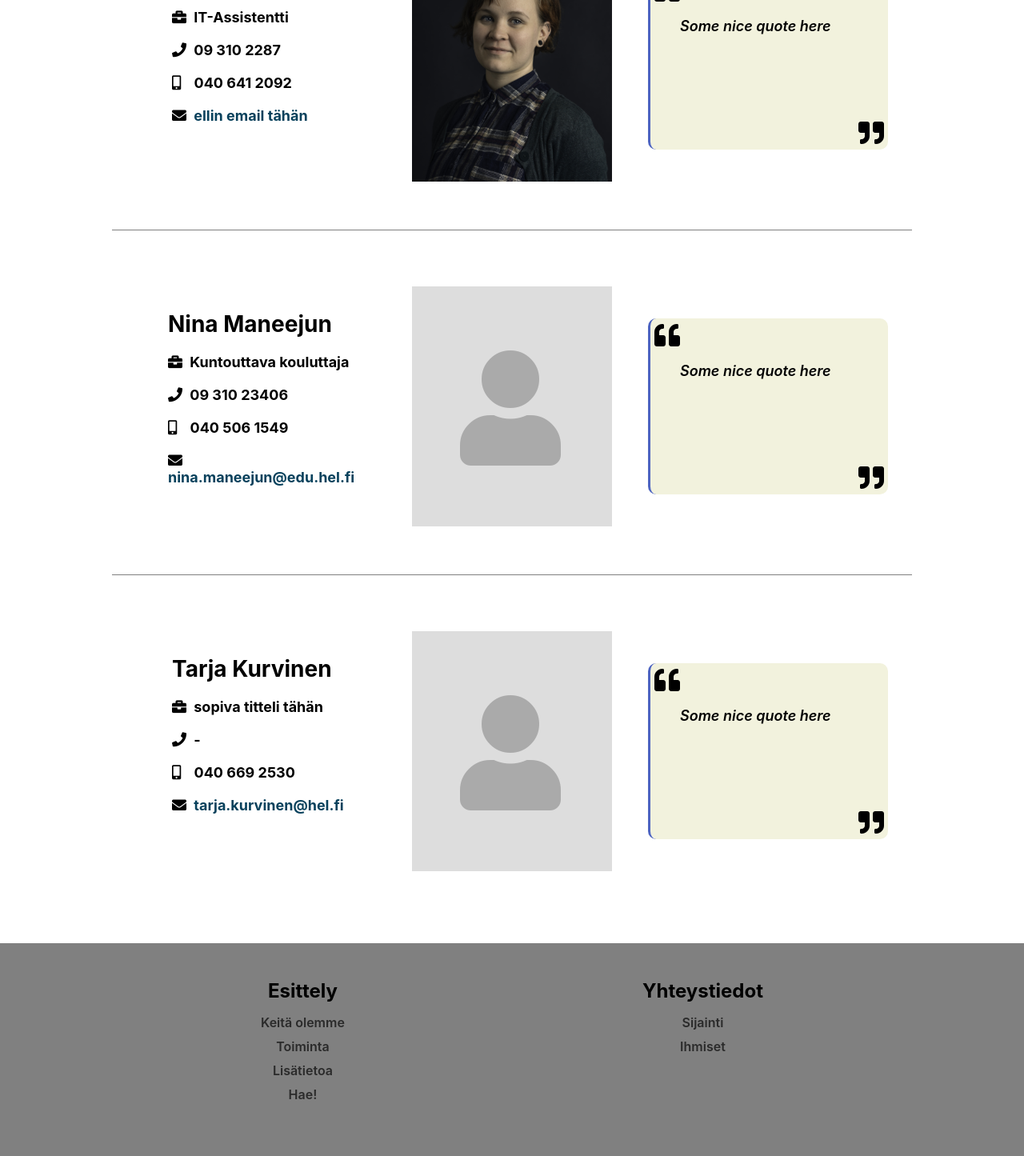
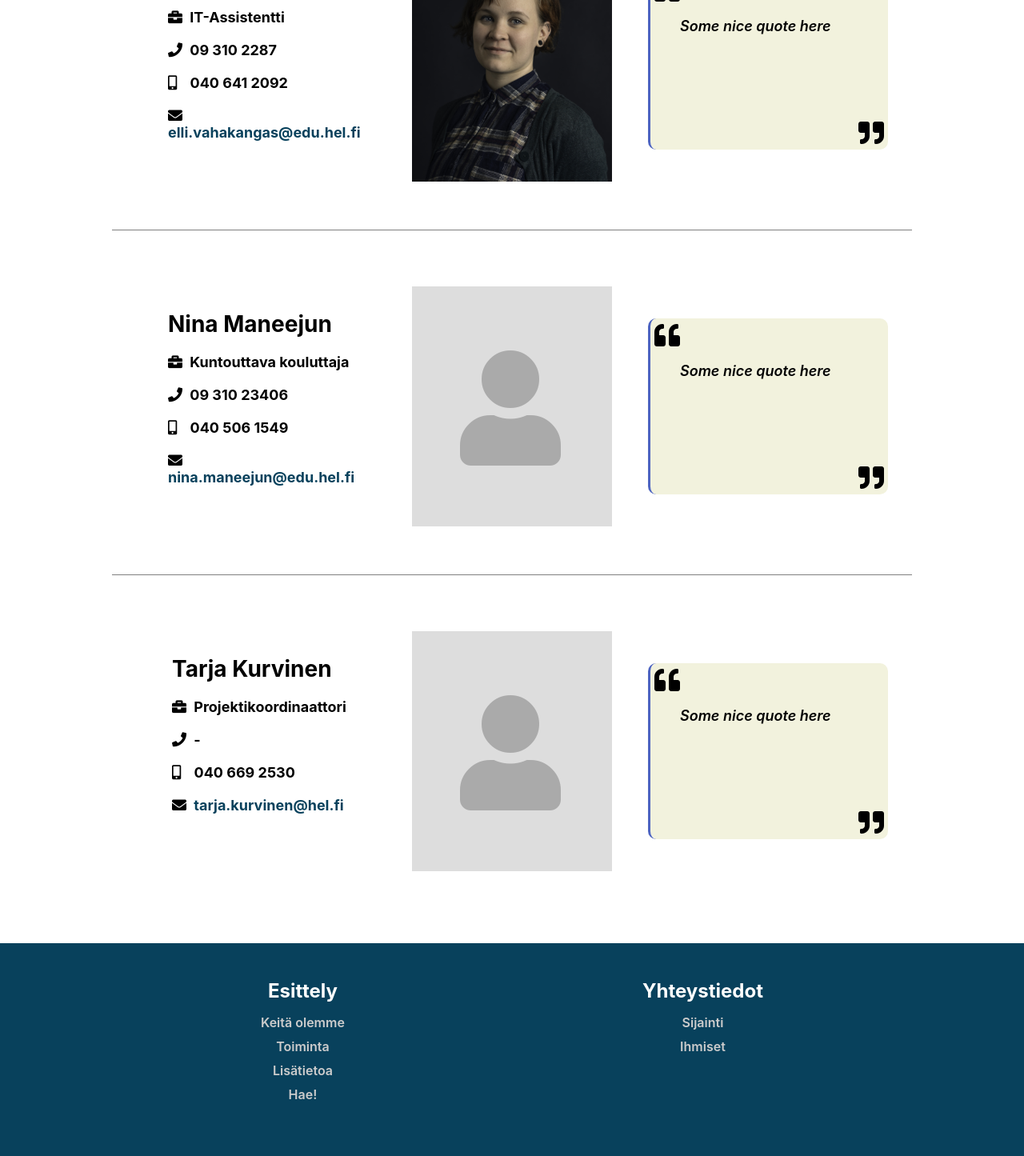
Before and after one commit to digitalents-ictbeginners/website, a React (Create React App) app: page /yhteystiedot in a window 1280 px wide. Shown: the part 2220-3665 px from the top of the page at 80% size. Built offline with nearby package versions, Linux system fonts and the light colour scheme.

Commit message:
add some missing contacts info and test some color changes in the footer

```diff
--- a/src/components/Footer.css
+++ b/src/components/Footer.css
@@ -1,7 +1,8 @@
 footer {
-  background-color: grey;
+  background-color: #08415c;
   min-height: 300px;
   padding: 30px 0;
+  color: white;
 }
 
 .ftSitemap {
@@ -26,7 +27,7 @@ footer {
 }
 
 .ftSitemapLink:any-link {
-  color: #2a2a2a;
+  color: #ccc;
   text-decoration: none;
 }
 
--- a/src/data/Contact_en.json
+++ b/src/data/Contact_en.json
@@ -61,7 +61,7 @@
                 "title": "IT-Assistant",
                 "landline": "09 310 2287",
                 "mobile": "040 641 2092",
-                "email": "ellin email tähän",
+                "email": "elli.vahakangas@edu.hel.fi",
                 "picture": "elli.png",
                 "quote": "Some nice quote here"
             },
@@ -78,7 +78,7 @@
             {
                 "id": 4,
                 "name": "Tarja Kurvinen",
-                "title": "tarja title here",
+                "title": "Project Coordinator",
                 "landline": "-",
                 "mobile": "040 669 2530",
                 "email": "tarja.kurvinen@hel.fi",
--- a/src/data/Contact_fi.json
+++ b/src/data/Contact_fi.json
@@ -61,7 +61,7 @@
                 "title": "IT-Assistentti",
                 "landline": "09 310 2287",
                 "mobile": "040 641 2092",
-                "email": "ellin email tähän",
+                "email": "elli.vahakangas@edu.hel.fi",
                 "picture": "elli.png",
                 "quote": "Some nice quote here"
             },
@@ -78,7 +78,7 @@
             {
                 "id": 4,
                 "name": "Tarja Kurvinen",
-                "title": "sopiva titteli tähän",
+                "title": "Projektikoordinaattori",
                 "landline": "-",
                 "mobile": "040 669 2530",
                 "email": "tarja.kurvinen@hel.fi",
```
Also changed, not shown: 1 other file (tests, documents, lock files or other folders).
